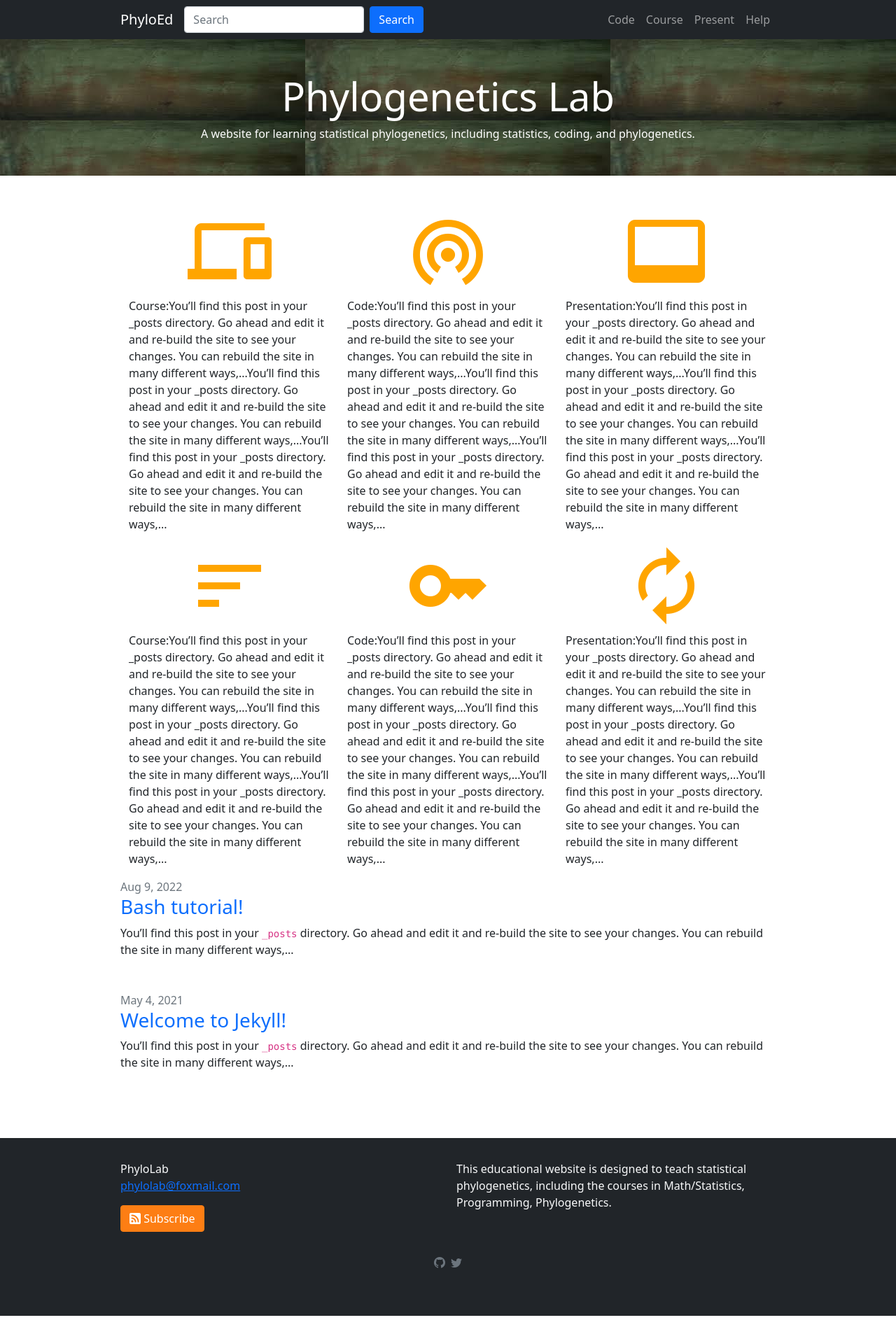
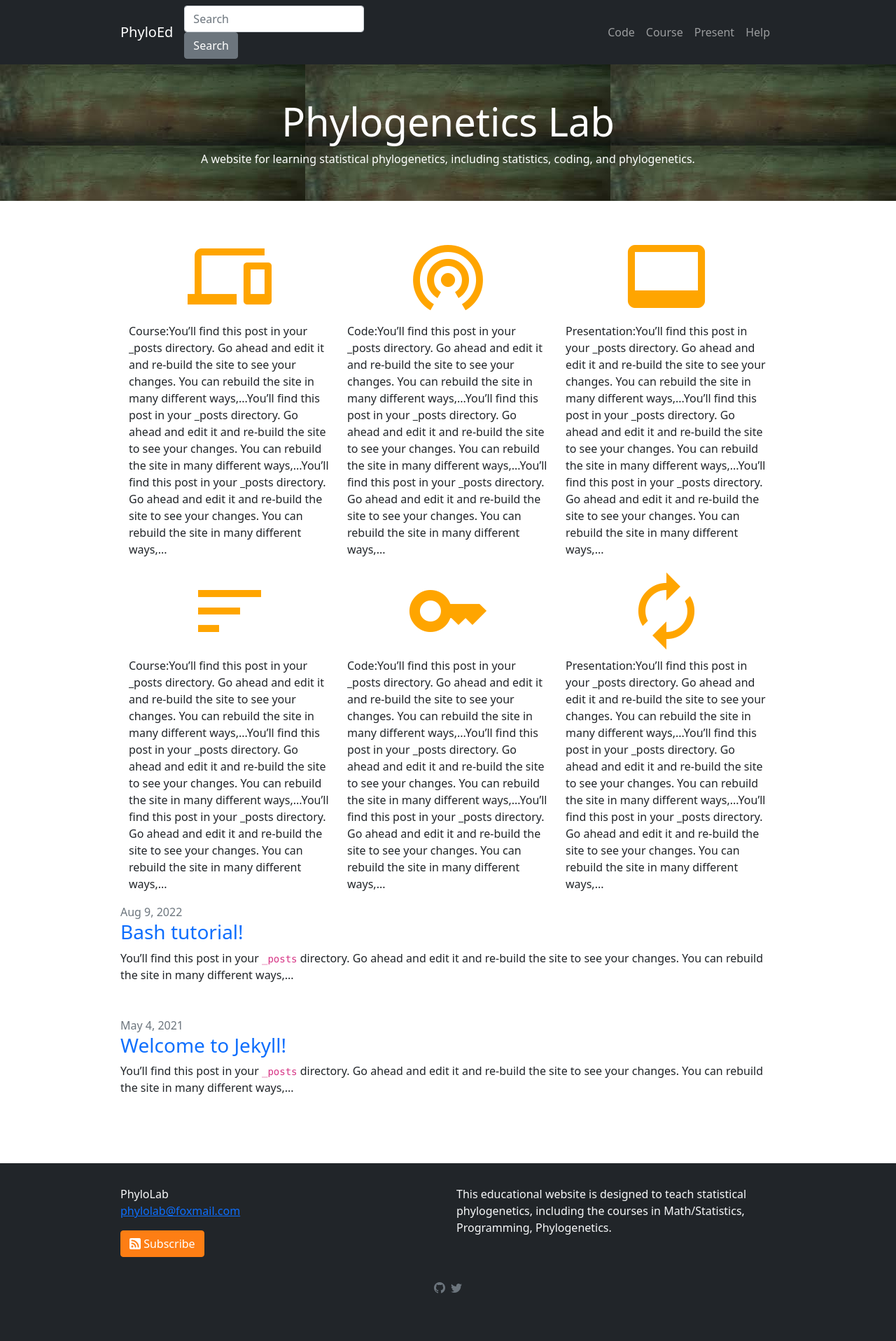
Before and after one commit to lliu1871/PhyEd, a Jekyll site: the page built from index.markdown, in a window 1280 px wide. Shown: the whole page at 70% size. Built offline with Jekyll 4.4.1, drawn with Linux system fonts in a browser that asks for light colours; before the commit the page ends 1880 px from its top, so only the background shows below that.

Commit message:
Update header.html

```diff
--- a/_includes/header.html
+++ b/_includes/header.html
@@ -11,9 +11,8 @@
         <span class="navbar-toggler-icon"></span>
       </button>
 
-      <form class="d-flex">
-        <input class="form-control me-2" type="text" placeholder="Search">
-        <button class="btn btn-primary" type="button">Search</button>
+     <form class="form-inline my-2 my-lg-0"> <input class="form-control mr-sm-2" type="text" placeholder="Search">
+       <button class="btn btn-secondary my-2 my-sm-0" type="submit">Search</button>
       </form>
 
       <div class="collapse navbar-collapse" id="navbarSupportedContent">
```
